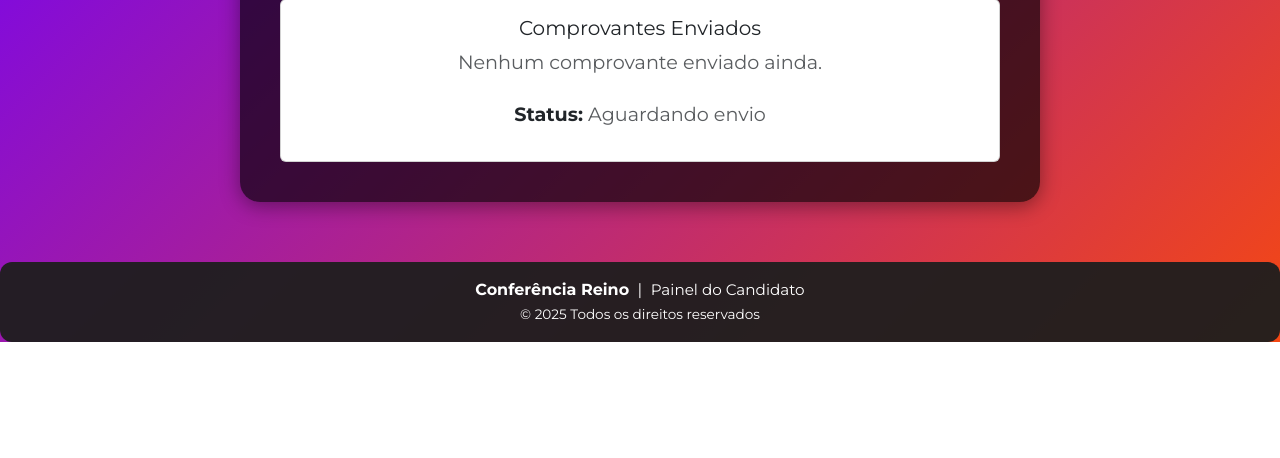
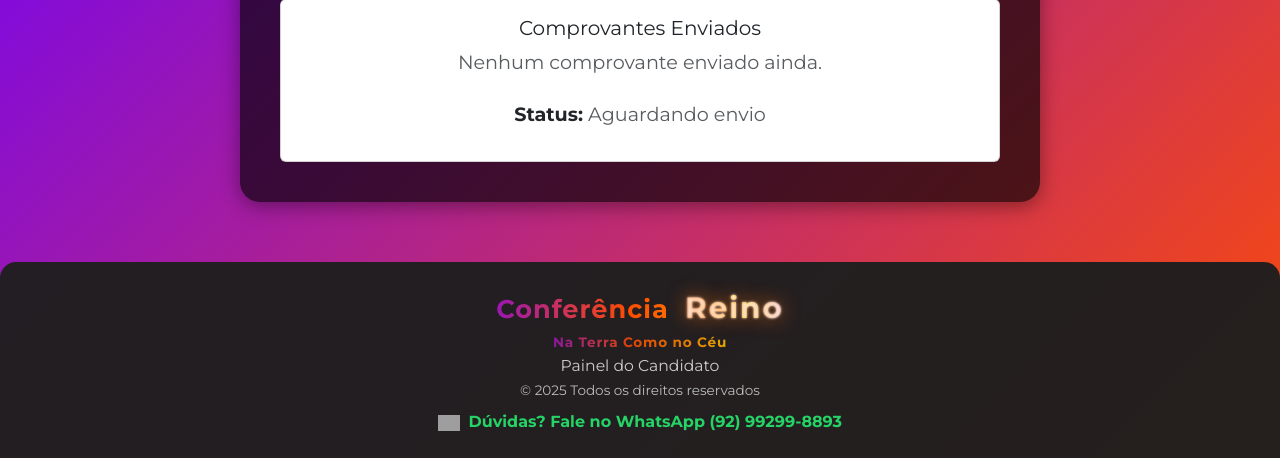
Before and after one commit to Vinicios-DRH/iap-convencao-amazonica, a Flask app: page /painel in a window 1280 px wide. Shown: the part 1106-1564 px from the top of the page. Before the commit the page ends 1448 px from the top, so only its background shows below. Run offline with Flask 3, Linux system fonts and the light colour scheme; the visitor is signed in with stand-in values (Sample User, id 1); data that the repository does not hold is empty; grey boxes are pictures that could not be loaded.

Commit message:
coloquei umas animações no footer dos candidatos kkkkk

```diff
--- a/src/templates/footer_candidatos.html
+++ b/src/templates/footer_candidatos.html
@@ -1,11 +1,81 @@
 <footer class="mt-5">
-    <div class="text-center py-3" style="background: rgba(30,30,30,0.95); color: #fff; border-radius: 12px;">
+    <div class="text-center py-4" style="background: rgba(30,30,30,0.97); color: #fff; border-radius: 16px 16px 0 0;">
         <div class="container">
-            <span class="fw-bold">Conferência Reino</span>
-            &nbsp;|&nbsp;
-            <span style="font-size: 0.95em;">Painel do Candidato</span>
+
+            <!-- Nome principal animado -->
+            <span class="fw-bold footer-logo-gradient"
+                style="font-size: 1.6em; letter-spacing: 1px; font-weight: 900; display:inline-block; position:relative;">
+                Conferência
+                <span class="footer-logo-reino ms-2">Reino</span>
+            </span>
             <br>
-            <span style="font-size: 0.85em;">&copy; {{ now().year }} Todos os direitos reservados</span>
+            <!-- Subtítulo pequeno, animado -->
+            <span class="footer-logo-gradient"
+                style="font-size: 0.85em; font-weight: 600; letter-spacing: 0.8px; display:inline-block; opacity:.87;">
+                Na Terra Como no Céu
+            </span>
+            <br>
+            <span style="font-size: 0.98em; color: #ccc;">Painel do Candidato</span>
+            <br>
+            <span style="font-size: 0.85em; color: #bbb;">&copy; {{ now().year }} Todos os direitos reservados</span>
+            <br>
+            <a href="https://wa.me/5592992998893" target="_blank"
+                style="color: #25d366; text-decoration: none; font-weight: 600; font-size: 1em; margin-top: 8px; display: inline-block;">
+                <img src="https://cdn.jsdelivr.net/npm/bootstrap-icons@1.11.3/icons/whatsapp.svg" width="22"
+                    style="margin-right:4px; vertical-align:-4px;">
+                Dúvidas? Fale no WhatsApp (92) 99299-8893
+            </a>
         </div>
     </div>
 </footer>
+
+<style>
+    /* Gradiente animado */
+    .footer-logo-gradient,
+    .footer-logo-reino {
+        background: linear-gradient(90deg, #6e00ff, #ff4d00, #ffd700, #6e00ff);
+        background-size: 200% auto;
+        -webkit-background-clip: text;
+        -webkit-text-fill-color: transparent;
+        background-clip: text;
+        text-fill-color: transparent;
+        animation: reino-gradient-move 3s linear infinite alternate;
+    }
+
+    /* Só o "Reino" fica mais destacado e com brilho */
+    .footer-logo-reino {
+        font-size: 1.15em;
+        font-weight: 900;
+        letter-spacing: 2px;
+        position: relative;
+        animation: reino-gradient-move 2s linear infinite alternate, reino-shine 2.5s ease-in-out infinite;
+    }
+
+    /* Gradiente animando */
+    @keyframes reino-gradient-move {
+        0% {
+            background-position: 0%;
+        }
+
+        100% {
+            background-position: 100%;
+        }
+    }
+
+    /* Efeito de brilho sutil */
+    @keyframes reino-shine {
+
+        0%,
+        100% {
+            text-shadow: 0 0 6px #ffcf70cc, 0 0 1px #fff;
+        }
+
+        40% {
+            text-shadow: 0 0 24px #ffd70088, 0 0 6px #fff;
+        }
+
+        80% {
+            text-shadow: 0 0 16px #ff4d00cc, 0 0 1px #fff;
+        }
+    }
+</style>
```
